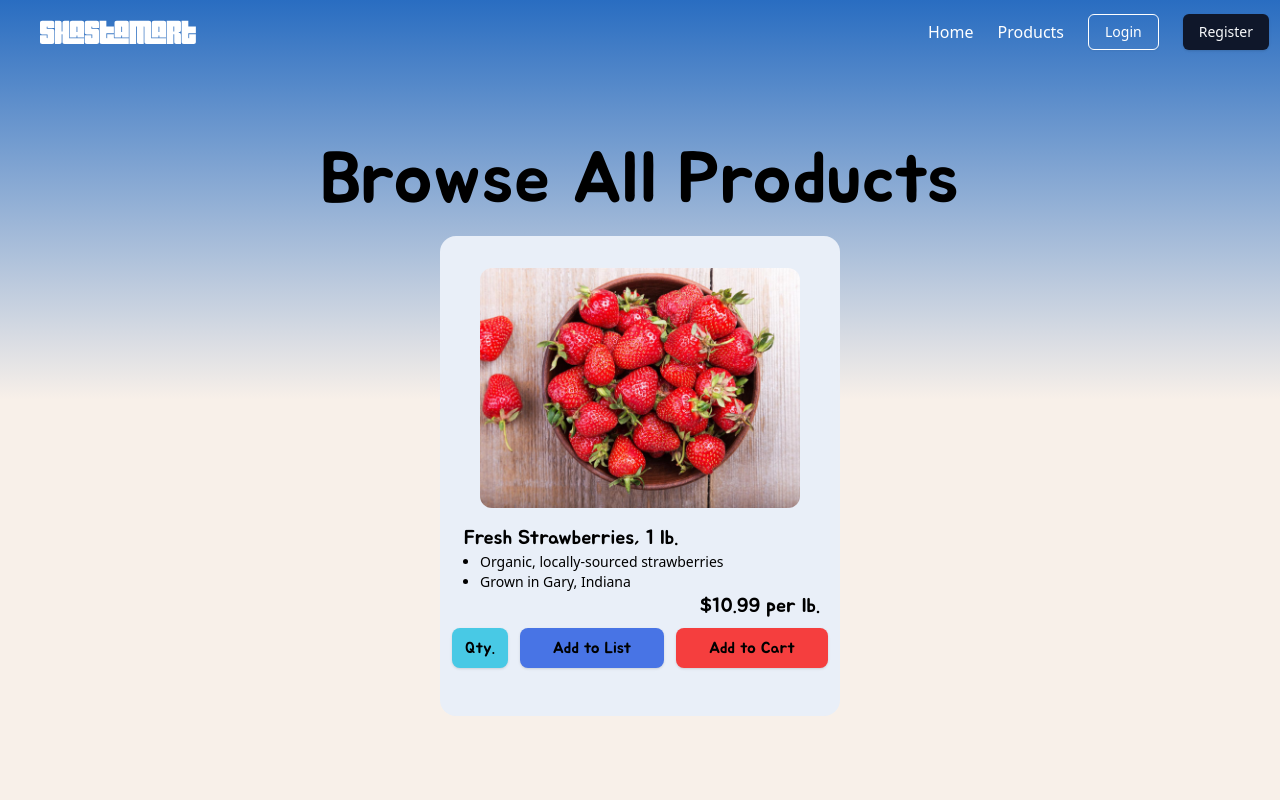
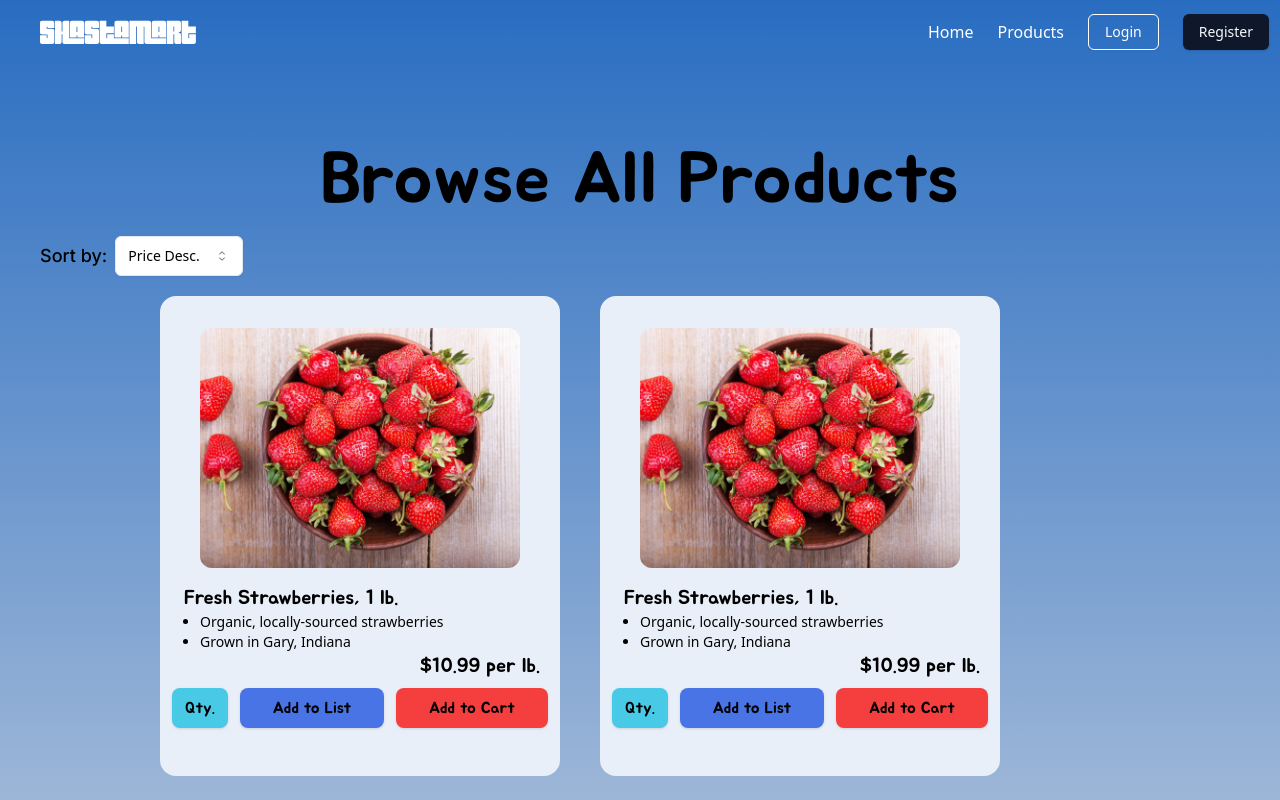
Before and after one commit to AlfredoRuiz-CS/TeamProject3380, a React (Vite) app in the folder client/: page /products in a window 1280 px wide. Shown: the top 800 px of the page. Built offline with nearby package versions, Linux system fonts and the light colour scheme; a web font is replaced by a local one.

Commit message:
products page (mostly) completed, need to add pagination

```diff
--- a/client/src/pages/Products.tsx
+++ b/client/src/pages/Products.tsx
@@ -1,27 +1,40 @@
-import Header from "@/components/Header";
-import Footer from "@/components/Footer";
-import { productItem } from "@/components/ProductCard.tsx";
-import ProductCard from "@/components/ProductCard.tsx";
-import { Button } from "@/components/ui/button.tsx";
-import { useState } from "react";
+import Header from '@/components/Header';
+import Footer from '@/components/Footer';
+import { productItem } from '@/components/ProductCard.tsx';
+import ProductCard from '@/components/ProductCard.tsx';
+import { useState } from 'react';
+
+import {
+  Select,
+  SelectContent,
+  SelectItem,
+  SelectTrigger,
+  SelectValue,
+} from '@/components/ui/select';
 
 interface productProps {
   products: productItem[];
 }
 
 let dummyProduct: productItem = {
-  name: "Fresh Strawberries, 1 lb.",
+  name: 'Fresh Strawberries, 1 lb.',
   price: 10.99,
   description: [
-    "Organic, locally-sourced strawberries",
-    "Grown in Gary, Indiana",
+    'Organic, locally-sourced strawberries',
+    'Grown in Gary, Indiana',
   ],
-  image: "/assets/strawberries.jpg",
+  image: '/assets/strawberries.jpg',
   stock: 10,
-  portion: "lb.",
+  portion: 'lb.',
 };
 
-const Products = () => {
+let dummyProducts: productItem[] = Array(10)
+  .fill({})
+  .map(() => ({ ...dummyProduct }));
+
+const Products = (props: productProps) => {
+  let [sortOrder, setSortOrder] = useState('Price Desc.');
+
   return (
     <>
       <div className="font-poppins flex min-h-screen flex-col overflow-x-hidden bg-bgwhite bg-gradient-to-b from-logoblue via-bgwhite to-bgwhite text-black">
@@ -31,9 +44,33 @@ const Products = () => {
           <h1 className="mb-5 pt-[5rem] font-jua text-7xl">
             Browse All Products
           </h1>
+          {/* Dropdown for sorting */}
+          <div className="flex gap-2 place-self-start pb-5">
+            <h3 className="items-center place-self-center pl-10 font-inter text-lg font-medium">
+              Sort by:{' '}
+            </h3>
+
+            {/* Select Dropdown for sorting products by value */}
+            <Select
+              defaultValue="Price Desc."
+              onValueChange={(e) => setSortOrder(e)}
+            >
+              <SelectTrigger className="h-10 w-[8rem] bg-white text-black ">
+                <SelectValue placeholder="Price Desc." />
+              </SelectTrigger>
+              <SelectContent>
+                <SelectItem value="Price Desc.">Price Desc.</SelectItem>
+                <SelectItem value="Price Asc.">Price Asc.</SelectItem>
+                <SelectItem value="Alpha">Alphabetical</SelectItem>
+              </SelectContent>
+            </Select>
+          </div>
+
           {/* List of Product Items */}
-          <div>
-            <ProductCard product={dummyProduct} />
+          <div className="mx-[10rem] flex flex-row flex-wrap gap-10">
+            {dummyProducts.map((product, index) => (
+              <ProductCard key={index} product={product} />
+            ))}
           </div>
         </div>
       </div>
```
Also changed, not shown: client/src/components/ProductCard.tsx (+0 -11 lines).
